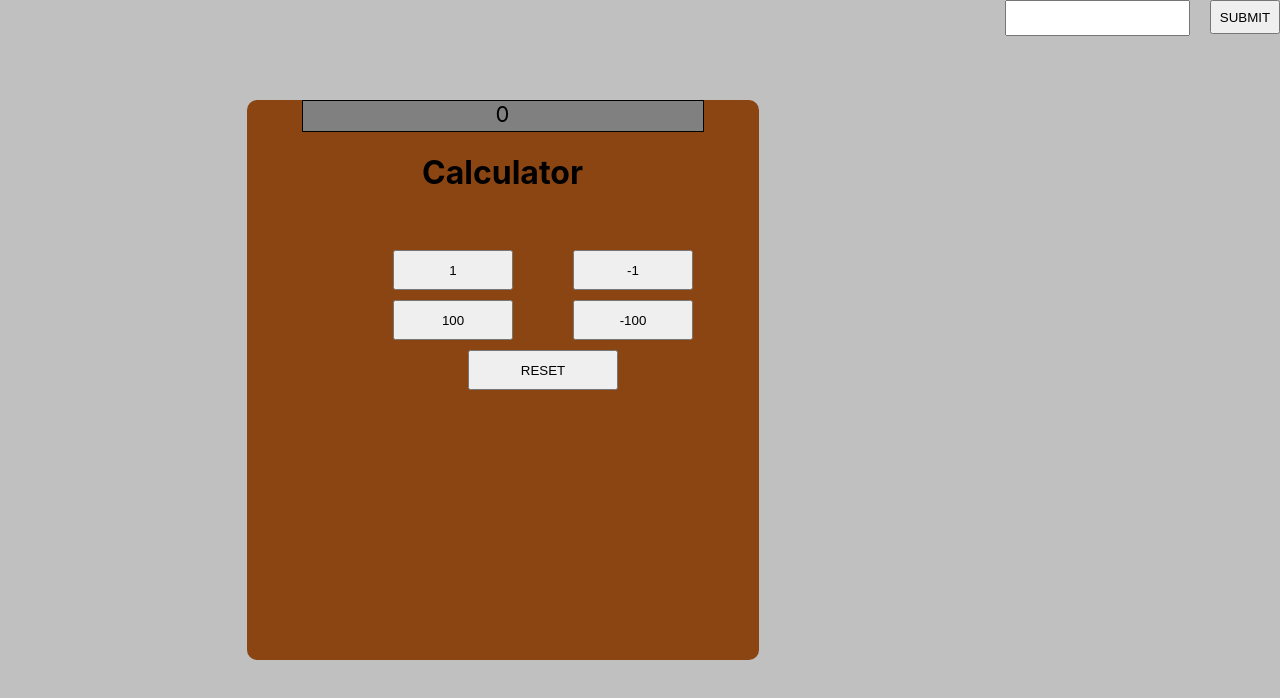
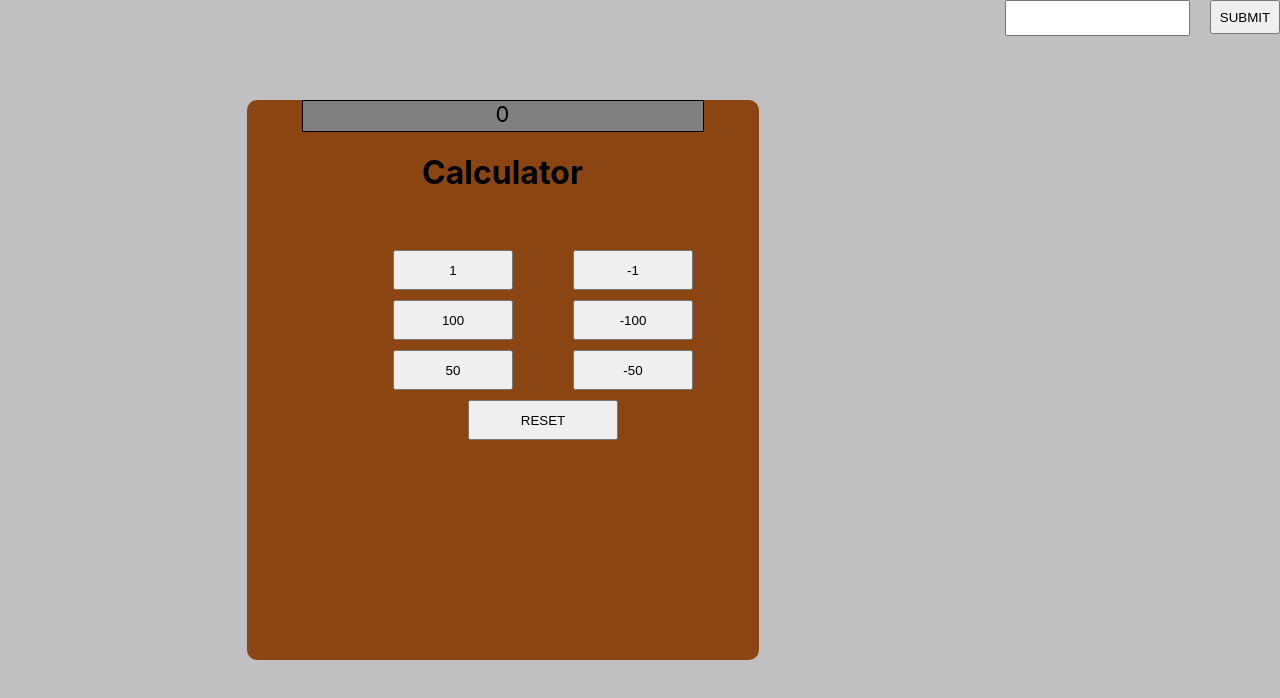
Before and after one commit to FreeFireMan/TasksReact, a React (Create React App) app in the folder 1/app1/: page / in a window 1280 px wide. Shown: the top 698 px of the page. Built offline with nearby package versions, Linux system fonts and the light colour scheme.

Commit message:
dasdadada

```diff
--- a/1/app1/src/App.js
+++ b/1/app1/src/App.js
@@ -5,7 +5,7 @@ import React, {useState} from "react";
 
 export default function App() {
     const [count, setCount] = useState(0);
-    const buttons = [1, -1, 100, -100]
+    const buttons = [1, -1, 100, -100, 50, -50]
     return (
         <div className='app-box'>
             <Result count={count}/>
--- a/1/app1/src/components/Buttons.js
+++ b/1/app1/src/components/Buttons.js
@@ -4,13 +4,11 @@ import '../App.css';
 export default function Buttons({setCount, btns}) {
 
     const calculationHandler = (event) => {
-        const value = event.target.innerText;
-        if (value === '1') setCount(prev => prev + 1)
-        else if (value === '-1') setCount(prev => prev <= 0 ? prev = 0 : prev - 1)
-        else if (value === '100') setCount(prev => prev + 100)
-        else if (value === '-100') setCount(prev => prev <= 0 ? prev = 0 : prev - 100)
-        else setCount(0)
-        console.log(value)
+        const value = +event.target.innerText
+        if (event.target.innerText === 'RESET') setCount(0);
+        for (const item of btns) {
+            if (value === item) setCount(prev => prev + item <= 0 ? prev = 0 : prev += item)
+        }
     }
 
     return (
--- a/1/app1/src/components/Result.js
+++ b/1/app1/src/components/Result.js
@@ -1,6 +1,4 @@
-import React, {useState} from "react";
-import Buttons from "./Buttons";
-import Input from "./Input";
+import React from "react";
 import '../App.css';
 
 export default function Result({count}) {
```
Also changed, not shown: 1 other file (tests, documents, lock files or other folders).
